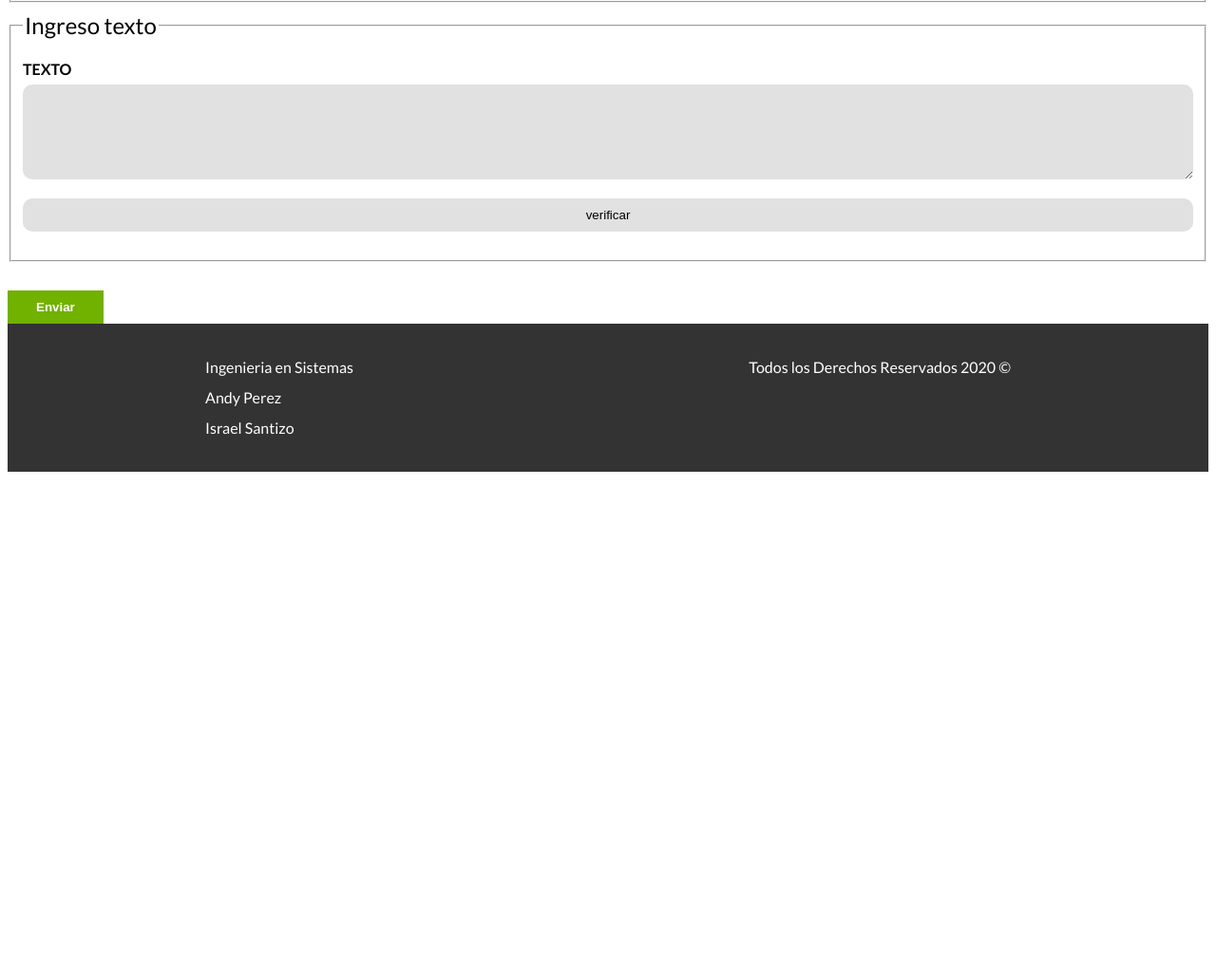
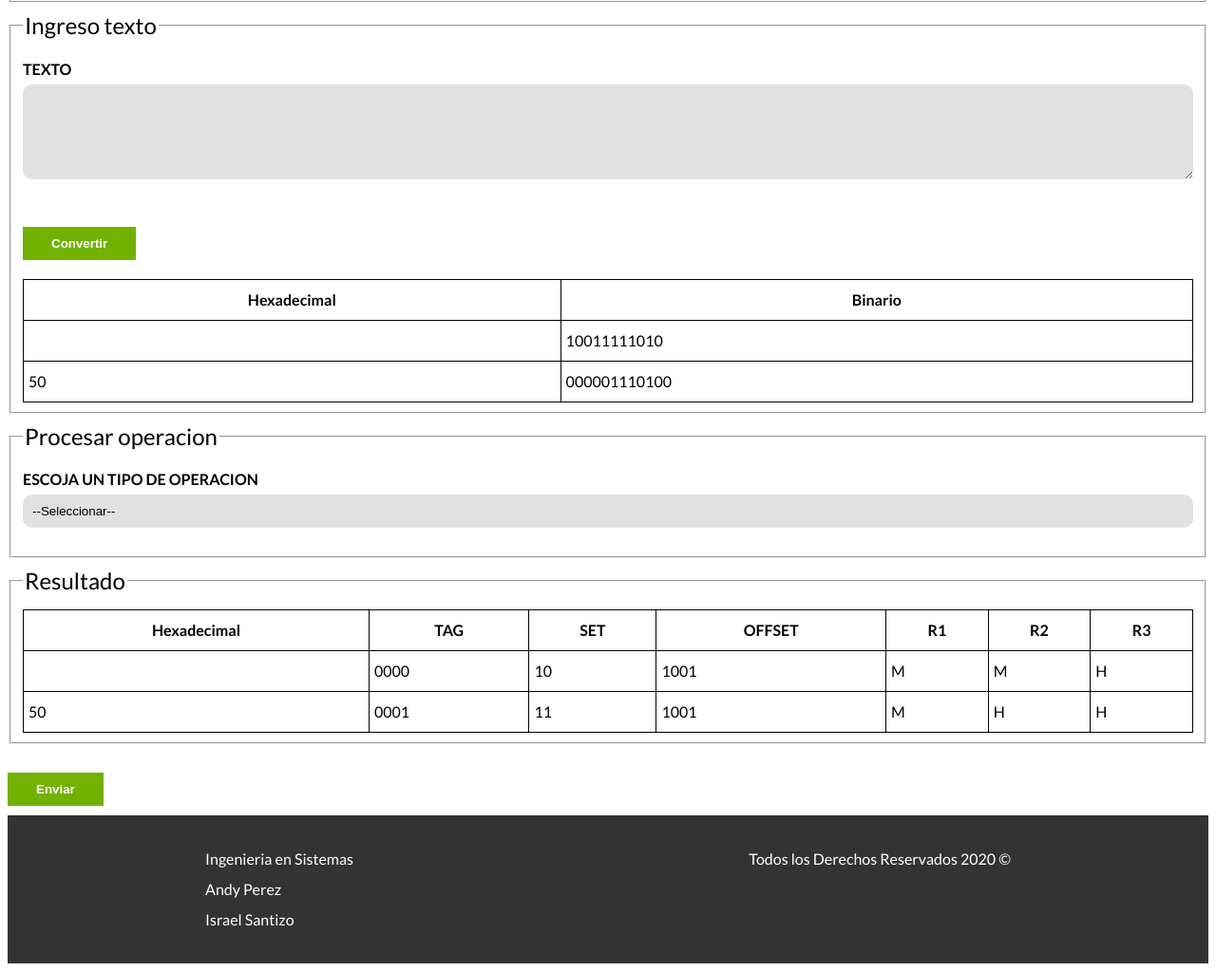
Before and after one commit to IsraelSantizo98/gestionMemoriaUMG, a plain HTML site: page index.html in a window 1280 px wide. Shown: the part 639-1662 px from the top of the page at 95% size. Before the commit the page ends 1144 px from the top, so only its background shows below. Drawn offline with Linux system fonts and the light colour scheme.

Commit message:
Se realizan estilos y estrucutra html para completar los requerimientos

```diff
--- a/css/style.css
+++ b/css/style.css
@@ -93,12 +93,30 @@ select {
 textarea {
     height: 10rem;
 }
+.resultado-conversion{
+    border-radius: 1rem;
+    text-align: center;
+    background-color: var(--colorInput);
+    width: 100%;
+}
+/*Table*/
+table{
+    width: 100%;
+}
+table, th, td{
+    border: 1px solid black;
+    border-collapse: collapse;
+}
+th, td{
+    padding: 5px;
+}
 /*Footer*/
 .site-footer {
     background-color: #333;
     margin: 0;
 }
 .contenedor-footer {
+    margin: 10px 0 0 0 ;
     padding: 3rem 0;
     display: flex;
     justify-content: space-around;
--- a/index.html
+++ b/index.html
@@ -44,8 +44,65 @@
             <label for="mensaje">Texto</label>
             <!--name es para leerlo desde el backend, las cols y rows definirlas en css-->
             <textarea name="" id="mensaje" cols="" rows=""></textarea>
-            <input type="button" value="verificar" onclick="convertirHex()">
-            <p id="place"></p>
+            <input type="submit" value="Convertir" class="boton boton-verde" onclick="convertirHex()">
+            <div class="resultado-conversion">
+                <p id="place"></p>
+            </div>
+            <table>
+                <tr>
+                  <th>Hexadecimal</th>
+                  <th>Binario</th>
+                </tr>
+                <tr>
+                  <td id="hex"></td>
+                  <td>10011111010</td>
+                </tr>
+                <tr>
+                  <td>50</td>
+                  <td>000001110100</td>
+                </tr>
+              </table>
+        </fieldset>
+        <fieldset>
+            <legend>Procesar operacion</legend>
+            <label for="procesar-informacion">Escoja un tipo de operacion</label>
+            <select name="" id="procesar-informacion">
+                <option value="" disabled selected>--Seleccionar--</option>
+                <option value="mapped">Direct Mapped Cacehe</option>
+                <option value="way">Multi Way Cache</option>
+            </select>
+        </fieldset>
+        <fieldset>
+            <legend>Resultado</legend>
+            <table>
+                <tr>
+                  <th>Hexadecimal</th>
+                  <th>TAG</th>
+                  <th>SET</th>
+                  <th>OFFSET</th>
+                  <th>R1</th>
+                  <th>R2</th>
+                  <th>R3</th>
+                </tr>
+                <tr>
+                  <td id="hex"></td>
+                  <td>0000</td>
+                  <td>10</td>
+                  <td>1001</td>
+                  <td>M</td>
+                  <td>M</td>
+                  <td>H</td>
+                </tr>
+                <tr>
+                  <td>50</td>
+                  <td>0001</td>
+                  <td>11</td>
+                  <td>1001</td>
+                  <td>M</td>
+                  <td>H</td>
+                  <td>H</td>
+                </tr>
+              </table>
         </fieldset>
         <input type="submit" value="Enviar" class="boton boton-verde" />
         </form>
```
